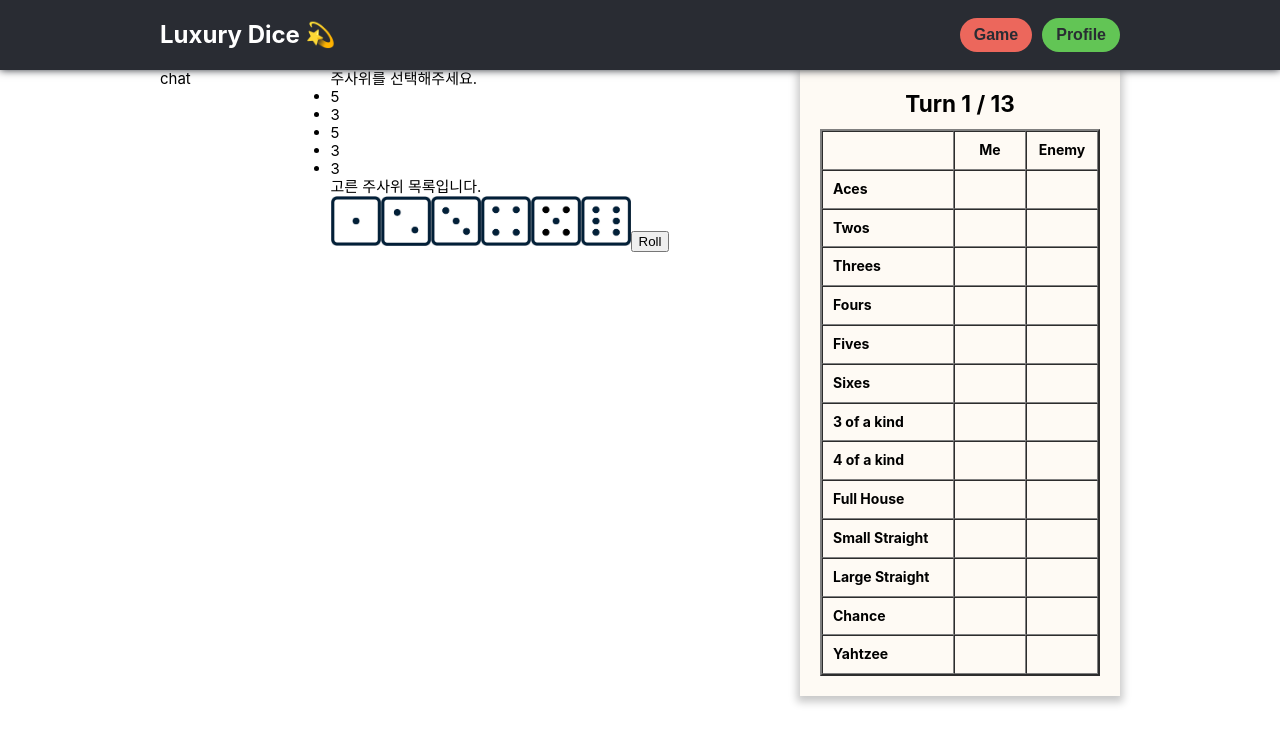
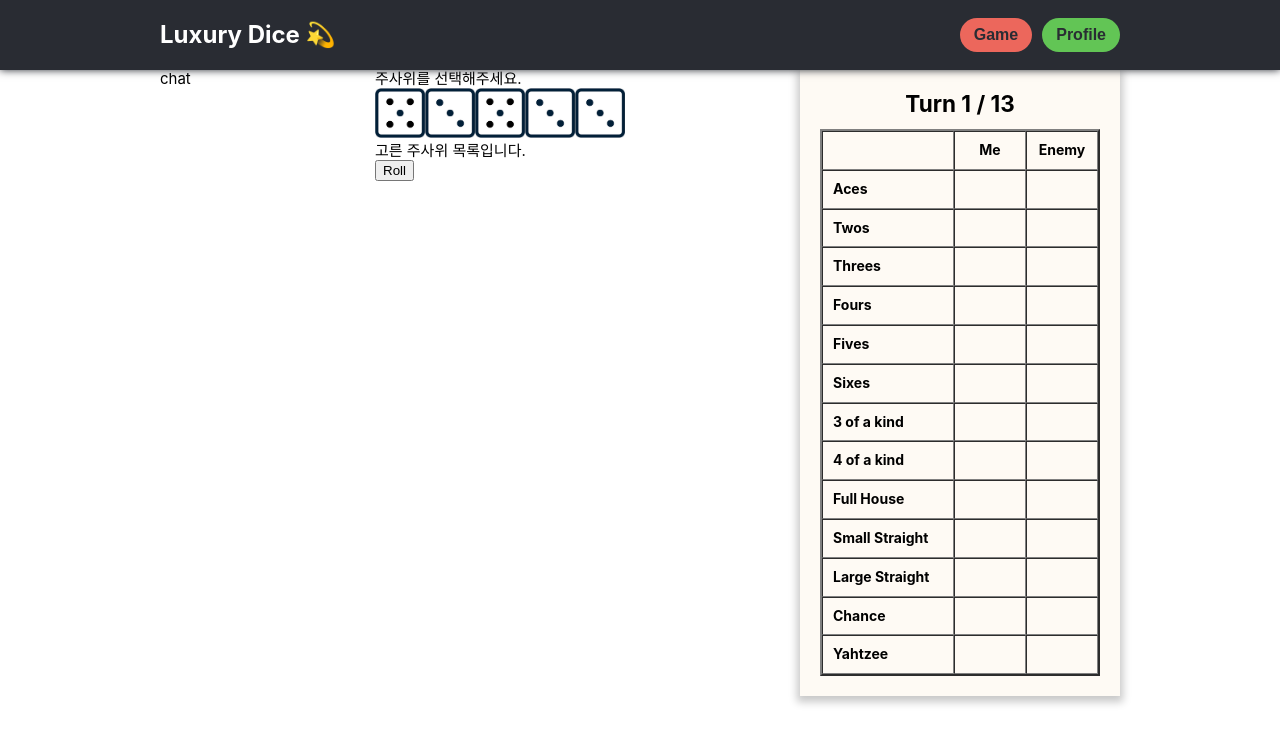
Before and after one commit to dengoyoon/luxury-dice-yahtzee, a React (Create React App) app: page /game in a window 1280 px wide. Both pictures are taken after a click on the button "Roll". Shown: the top 744 px of the page. Built offline with nearby package versions, Linux system fonts and the light colour scheme.

Commit message:
Dice컴포넌트로 주사위 변경

```diff
--- a/src/pages/game/components/Dice/index.jsx
+++ b/src/pages/game/components/Dice/index.jsx
@@ -9,8 +9,12 @@ import six from "img/six.png";
 
 import "./dice.scss";
 
-export function Dice({number}) {
+export function Dice({number, onClick}) {
   const diceImages = [one, two, three, four, five, six];
 
-  return (<img className="dice" src={diceImages[number - 1]}/>)
+  return (
+    <img
+      className="dice"
+      src={diceImages[number - 1]}
+      onClick={onClick}/>);
 }
--- a/src/pages/game/components/Stage/index.jsx
+++ b/src/pages/game/components/Stage/index.jsx
@@ -32,21 +32,23 @@ export function Stage() {
 
   return (<div className="stage">
     <div>주사위를 선택해주세요.</div>
-    <ul>
+    <ul className="stage__dices flex">
       {rollableDices.map((diceNumber, index) =>
-        <li key={index} onClick={() => keepDice(index, diceNumber)}>{diceNumber}</li>)}
+        <li key={index}>
+          <Dice
+            number={diceNumber}
+            onClick={() => keepDice(index, diceNumber)}/>
+        </li>)}
     </ul>
     <div>고른 주사위 목록입니다.</div>
-    <ul>
+    <ul className="stage__dices flex">
       {keepedDices.map((diceNumber, index) =>
-        <li key={index} onClick={() => releaseDice(index, diceNumber)}>{diceNumber}</li>)}
+        <li key={index}>
+          <Dice
+            number={diceNumber}
+            onClick={() => releaseDice(index, diceNumber)}/>
+        </li>)}
     </ul>
-    <Dice number={1}/>
-    <Dice number={2}/>
-    <Dice number={3}/>
-    <Dice number={4}/>
-    <Dice number={5}/>
-    <Dice number={6}/>
     <button type="button" onClick={rollDices}>Roll</button>
   </div>);
 }
--- a/src/pages/game/components/Stage/stage.scss
+++ b/src/pages/game/components/Stage/stage.scss
@@ -1,3 +1,5 @@
 .stage {
-
+    &__dices {
+        list-style: none;
+    }
 }
```
